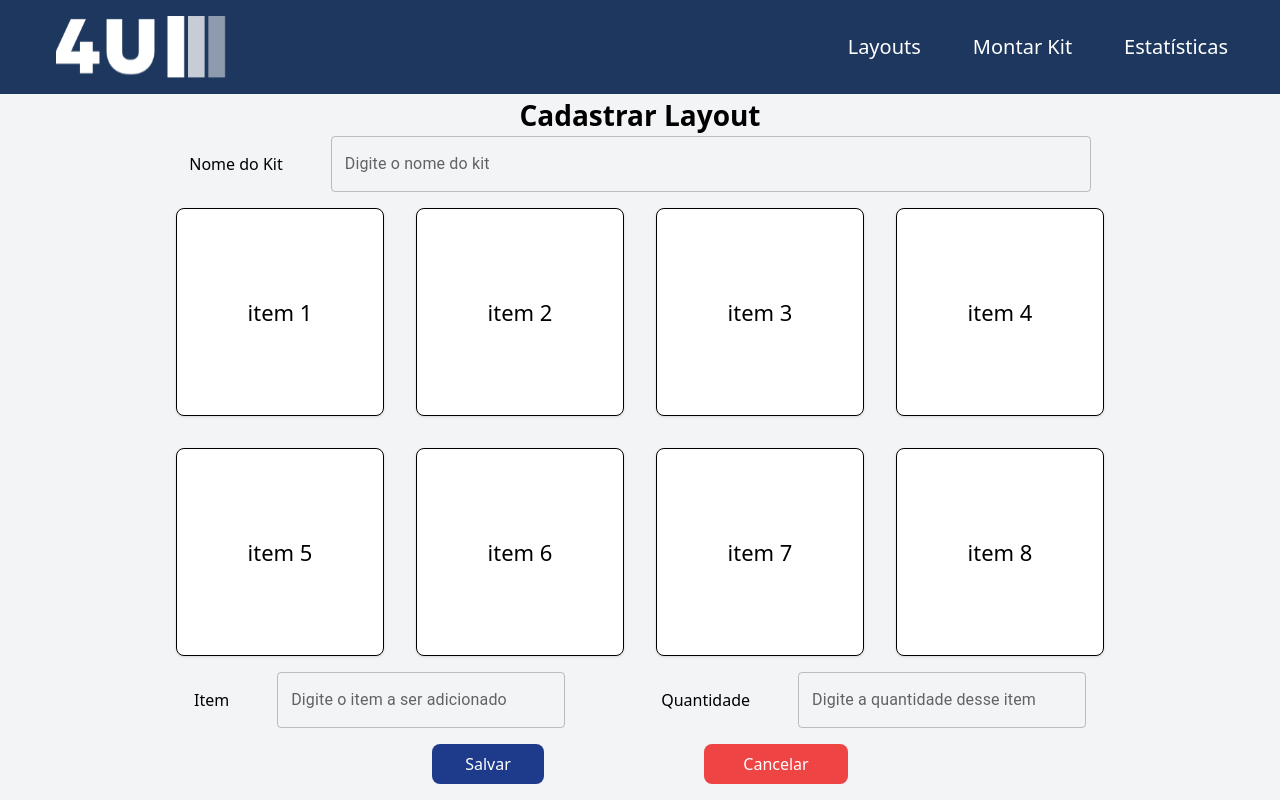
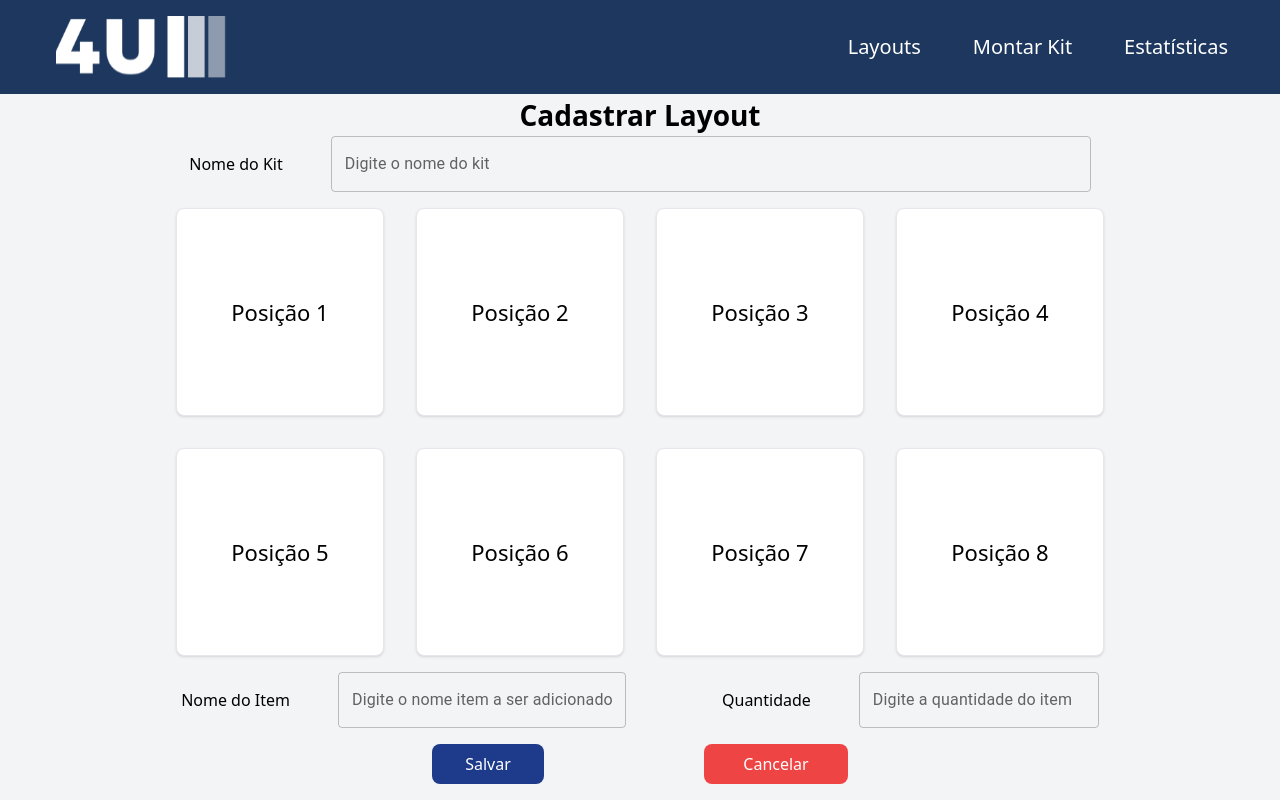
Before and after one commit to Inteli-College/2024-T0008-EC05-G04, a React (Create React App) app in the folder src/frontend/my-app/: page /cadastroKit in a window 1280 px wide. Built offline with nearby package versions, Linux system fonts and the light colour scheme.

Commit message:
style: Adding feedback for selecting position

```diff
--- a/src/frontend/my-app/src/components/cardItem.tsx
+++ b/src/frontend/my-app/src/components/cardItem.tsx
@@ -1,16 +1,27 @@
-import { useContext, useState } from "react";
+import { useEffect, useState } from "react";
 
 interface CardItemProps{
-    number: number
+    item: number
     onSelectItem: (item: number) => void;
+    num: number
 }
 
-const CardItem: React.FC<CardItemProps>  = ({number,onSelectItem}) => {
+const CardItem: React.FC<CardItemProps>  = ({item,onSelectItem, num}) => {
+    const [borderStyle, setBorderStyle] = useState<string>("border-black");
+    useEffect(() => {
+        if (num === item) {
+            // Change the border style if num equals item
+            setBorderStyle("border-violet-600 border-2"); // You can set any other border style here
+        } else {
+            // Reset the border style
+            setBorderStyle("");
+        }
+    }, [num])
     return(
         <div>
-            <div className="bg-white rounded-lg border border-black shadow w-52 h-52 flex items-center justify-center transition duration-500  hover:text-violet-600" onClick={() => onSelectItem(number)}>
+            <div className={`bg-white rounded-lg border ${borderStyle} shadow w-52 h-52 flex items-center justify-center transition duration-500  hover:text-violet-600`} onClick={() => onSelectItem(item)}>
                     <p className="text-[22px] black">
-                        item {number}
+                        Posição {item}
                     </p>
             </div>
         </div>
--- a/src/frontend/my-app/src/pages/cadastroKit.tsx
+++ b/src/frontend/my-app/src/pages/cadastroKit.tsx
@@ -11,7 +11,7 @@ const CadastroKit: React.FC = () =>{
         quantity: string;
     }
     const [kitItems,setKitItems] = useState<itemKit[]>()
-    const [num, setNumber] = useState<number>()
+    const [num, setNumber] = useState<number>(0)
     function selectionItem(item:number){
         setNumber(item)
     }
@@ -27,18 +27,18 @@ const CadastroKit: React.FC = () =>{
             <div className="w-full flex flex-col items-center">
                 <InputCadastroKits props="w-[760px]" text="Nome do Kit" label="Digite o nome do kit"/>
                 <div className="grid grid-cols-1 gap-8 md:grid-cols-2 lg:grid-cols-4 mt-0">
-                    <CardItem number= {1} onSelectItem={selectionItem}/>
-                    <CardItem number= {2}  onSelectItem={selectionItem}/>
-                    <CardItem number= {3}  onSelectItem={selectionItem}/>
-                    <CardItem number= {4}  onSelectItem={selectionItem}/>
-                    <CardItem number= {5}  onSelectItem={selectionItem}/>
-                    <CardItem number= {6}  onSelectItem={selectionItem}/>
-                    <CardItem number= {7}  onSelectItem={selectionItem}/>
-                    <CardItem number= {8}  onSelectItem={selectionItem}/>
+                    <CardItem item= {1}  onSelectItem={selectionItem} num = {num} />
+                    <CardItem item= {2}  onSelectItem={selectionItem} num = {num} />
+                    <CardItem item= {3}  onSelectItem={selectionItem} num = {num} />
+                    <CardItem item= {4}  onSelectItem={selectionItem} num = {num} />
+                    <CardItem item= {5}  onSelectItem={selectionItem} num = {num} />
+                    <CardItem item= {6}  onSelectItem={selectionItem} num = {num} />
+                    <CardItem item= {7}  onSelectItem={selectionItem} num = {num} />
+                    <CardItem item= {8}  onSelectItem={selectionItem} num = {num} />
                 </div>
             <div className="mt-4 flex gap-24">
-                <InputCadastroKits props="w-72"text="Item" label="Digite o item a ser adicionado"/>
-                <InputCadastroKits props="w-72"text="Quantidade" label="Digite a quantidade desse item"/>
+                <InputCadastroKits props="w-72"text="Nome do Item" label="Digite o nome item a ser adicionado"/>
+                <InputCadastroKits props="w-60"text="Quantidade" label="Digite a quantidade do item"/>
             </div>
             <div className="flex gap-40 mb-4">
                 <div onClick={addItem}>
```
